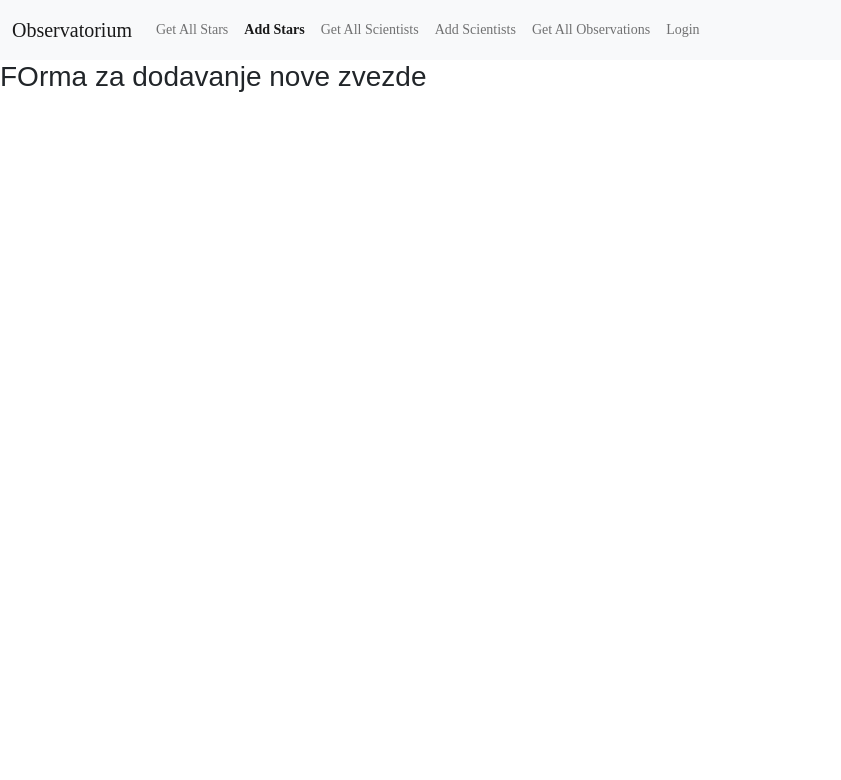
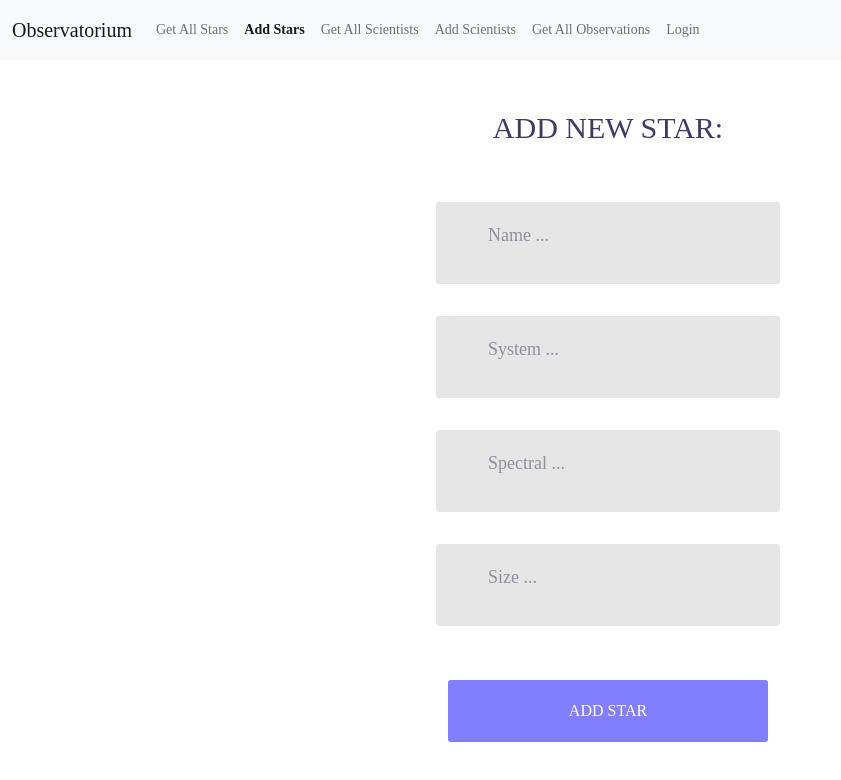
Before and after one commit to Djordje1998/Observatorija-React, a React (Create React App) app: page /stars/add in a window 1280 px wide. Shown: the top 780 px of the page, without its empty margins (0-841 px from the left). Built offline with nearby package versions, Linux system fonts and the light colour scheme.

Commit message:
Implementirana forma za dodavenje zvezdi

```diff
--- a/src/App.css
+++ b/src/App.css
@@ -64,6 +64,13 @@
   margin: 0px;
 }
 
+.forma{
+  width: 25%;
+  margin-left: 35%;
+  margin-right: 30%;
+  margin-top: 50px;
+}
+
 .active{
   font-weight: 900;
 }
--- a/src/components/AddStar.jsx
+++ b/src/components/AddStar.jsx
@@ -1,9 +1,62 @@
-import React from 'react';
+import "./css/main.css";
+import "./css/util.css";
+import Input from "./Input";
+import { useState } from "react";
 
 const AddStar = () => {
-  return <div>
-      <h3>FOrma za dodavanje nove zvezde</h3>
-  </div>;
+  const inputNames = ["name", "system", "spectral", "size"];
+
+  const [starData, setstarData] = useState({
+    name: "",
+    system: "",
+    spectral: "",
+    size: "",
+  });
+
+  function handleInput(e) {
+    let newStarData = starData;
+    newStarData[e.target.name] = e.target.value;
+    setstarData(newStarData);
+    console.log(starData);
+  }
+
+//   function handleAdd(e) {
+//     e.preventDefault();
+//     axios
+//       .post("api/login", userData)
+//       .then((res) => {
+//         console.log(res.data);
+//         if (res.data.success === true) {
+//           window.sessionStorage.setItem("auth_token", res.data.access_token);
+//           addToken(res.data.access_token);
+//           navigate("/");
+//         }
+//       })
+//       .catch((e) => {
+//         console.log(e);
+//       });
+//   }
+
+  return (
+    <div className="col-5 forma">
+      <form
+        // onSubmit={handleAdd}
+      >
+      <span className="login100-form-title p-b-51">Add new star:</span>
+        <div className="col-form-label-sm ">
+          {<Input nameField={inputNames[0]} handleInput={handleInput} />}
+          {<Input nameField={inputNames[1]} handleInput={handleInput} />}
+          {<Input nameField={inputNames[2]} handleInput={handleInput} />}
+          {<Input nameField={inputNames[3]} handleInput={handleInput} />}
+        </div>
+        <div className="container-login100-form-btn m-t-17">
+          <button type="submit" className="login100-form-btn">
+            Add Star
+          </button>
+        </div>
+      </form>
+    </div>
+  );
 };
 
 export default AddStar;
--- a/src/components/Input.jsx
+++ b/src/components/Input.jsx
@@ -3,18 +3,19 @@ import React from "react";
 const Input = ({ nameField, handleInput }) => {
   return (
     <div className="row mb-3">
-      <label htmlFor="colFormLabel" className="col-sm-2 col-form-label">
-        {nameField}
-      </label>
-      <div className="col-sm-10">
-        <input
-          type="text"
-          name={nameField}
-          className="form-control"
-          id="colFormLabel"
-          placeholder={nameField + "..."}
-          onInput={handleInput}
-        ></input>
+      <div className="col-sm-10 wrap-input100 validate-input m-b-16">
+        <div
+          className="wrap-input100 validate-input m-b-16"
+        >
+          <input
+            className="input100"
+            type="text"
+            name={nameField}
+            placeholder={nameField.charAt(0).toUpperCase() + nameField.slice(1) + " ..."}
+            onInput={handleInput}
+          />
+          <span className="focus-input100"></span>
+        </div>
       </div>
     </div>
   );
--- a/src/components/NavBar.jsx
+++ b/src/components/NavBar.jsx
@@ -235,7 +235,7 @@ const NavBar = ({ token, addToken }) => {
               >
                 Get All Observations
               </Link>
-              {window.sessionStorage.getItem("auth_token") != null ? (
+              {token != null ? (
                 <a className="nav-link" href="#" onClick={handleLogout}>
                   Logout
                 </a>
```
